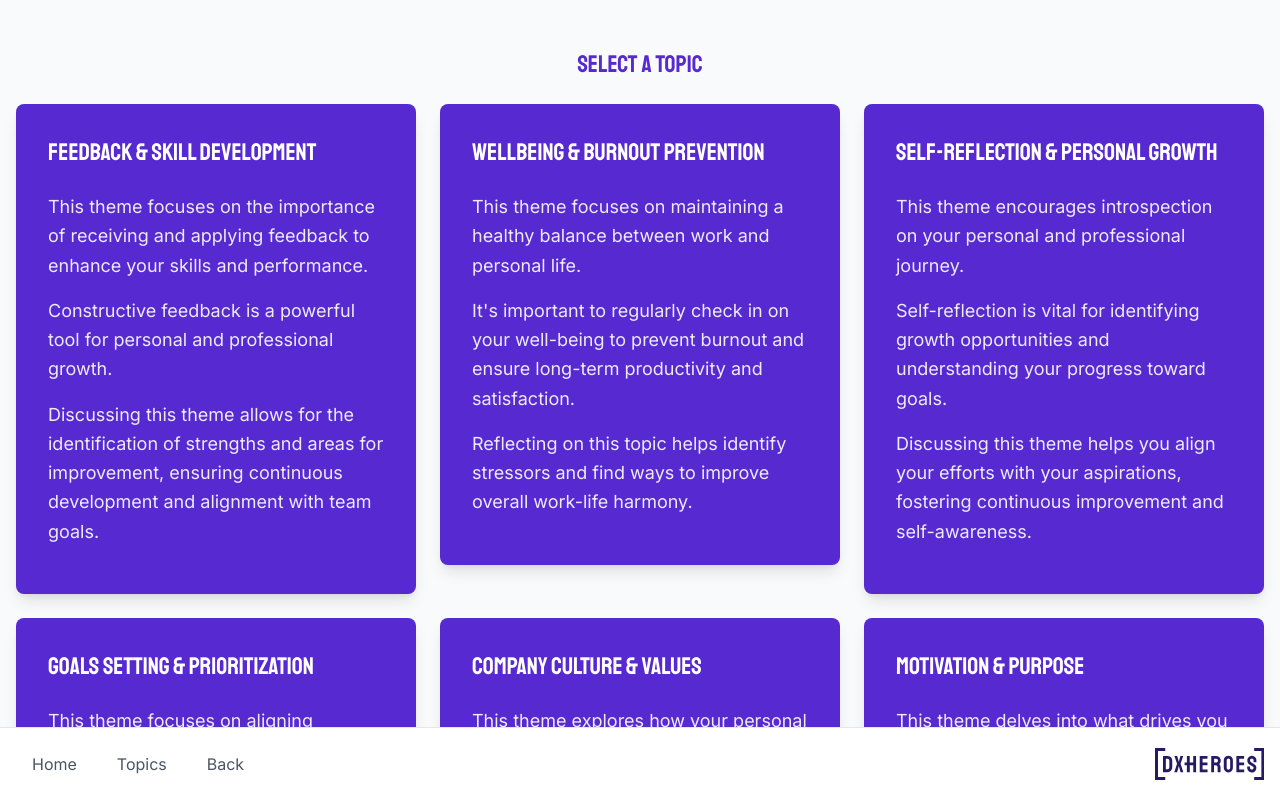
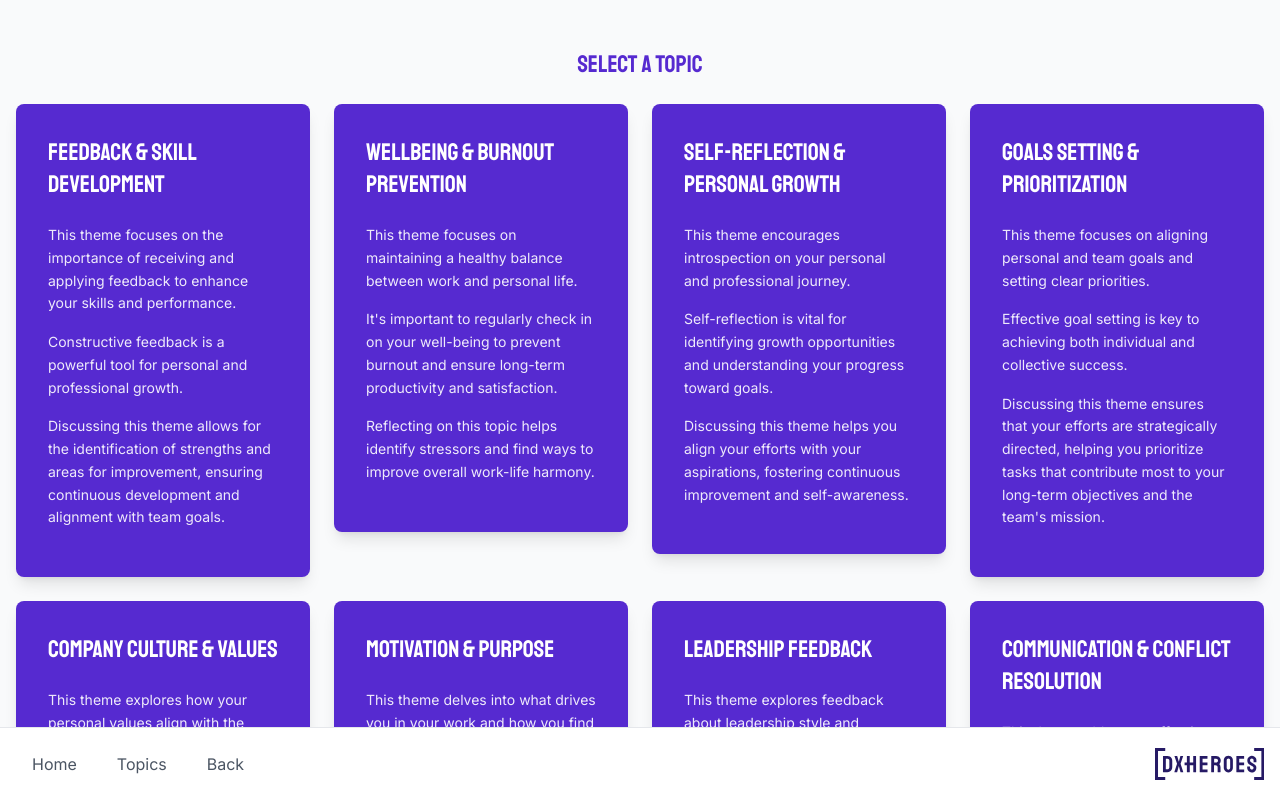
Before and after one commit to DXHeroes/1on1-cards, a Next.js app: page /topics in a window 1280 px wide. Shown: the top 798 px of the page. Built offline with nearby package versions, Linux system fonts and the light colour scheme.

Commit message:
fix: fotn size

```diff
--- a/src/app/topics/page.tsx
+++ b/src/app/topics/page.tsx
@@ -11,7 +11,7 @@ export default function Topics() {
     <div className="min-h-screen bg-gray-50">
       <div className="mx-auto max-w-container px-4 py-12">
         <h1 className="text-xl sm:text-2xl font-staatliches mb-6 text-center">Select a Topic</h1>
-        <div className="grid grid-cols-1 sm:grid-cols-2 lg:grid-cols-3 gap-4 sm:gap-6">
+        <div className="grid grid-cols-1 sm:grid-cols-2 lg:grid-cols-4 gap-4 sm:gap-6">
           {Object.entries(topics).map(([id, topic]) => (
             <button
               key={id}
@@ -20,7 +20,7 @@ export default function Topics() {
               className="bg-purple text-white p-6 sm:p-8 rounded-lg shadow-lg hover:shadow-xl transition-all hover:scale-[1.02] text-left aspect-square flex flex-col"
             >
               <h2 className="text-xl sm:text-2xl font-staatliches mb-4 sm:mb-6">{topic.title}</h2>
-              <div className="space-y-4 sm:space-y-6 text-base sm:text-lg font-inter">
+              <div className="space-y-4 sm:space-y-6 text-base sm:text-sm font-inter">
                 <p className="text-white/90 leading-relaxed">
                   {topic.description.map((paragraph, index) => (
                     <p key={index} className="pb-4">
```
Also changed, not shown: package.json (+7 -6 lines), 1 other file (tests, documents, lock files or other folders).
